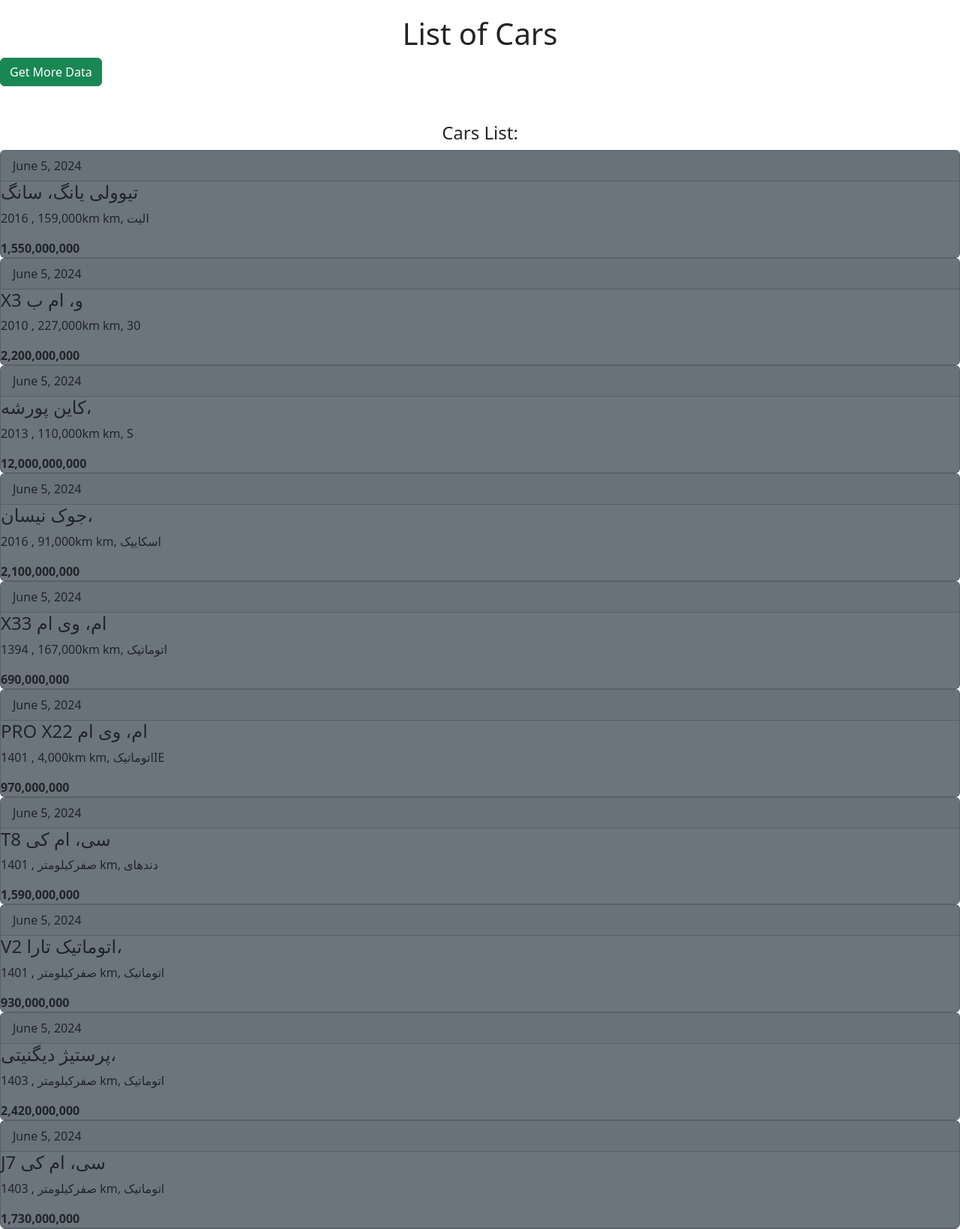
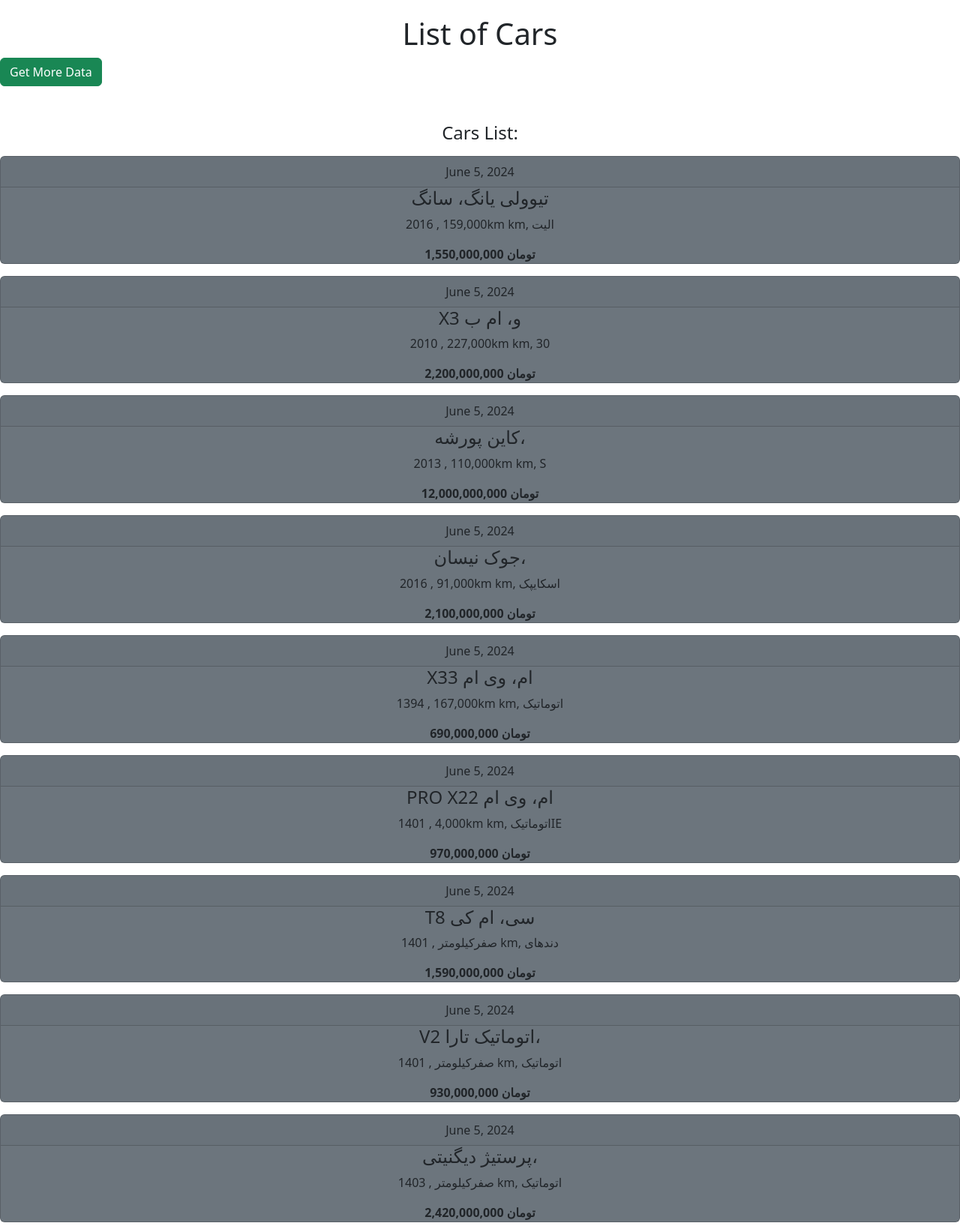
Before and after one commit to Alimeril/Cost_Predictor, a Django app: page /CarList/ in a window 1280 px wide. Shown: the part 235-1874 px from the top of the page at 75% size. Run offline with Django 5.2, Linux system fonts and the light colour scheme; data comes from the database, SQL or seed files in the repository.

Commit message:
Updating carlist html file

```diff
--- a/carpredictor/templates/carpredictor/carlist.html
+++ b/carpredictor/templates/carpredictor/carlist.html
@@ -9,11 +9,11 @@
 <a class="btn btn-success" href = "{% url 'carpredictor:GetCarData' %}" role="button">Get More Data</a><br>
 <h4 class=".container-fluid text-center pt-5">Cars List:</h4>
 {% for car in car_list %}
-    <div class="card bg-secondary">
+    <div class="card bg-secondary my-3 text-center">
         <p class="card-header">{{car.created}}</p>
         <h4 class="card-title">{{car.name}}</h4>
         <p class="card-text">{{car.year}}, {{car.km}}km, {{car.description}}</p>
-        <p class="card-text"><strong>{{car.price}}</strong></p>
+        <p class="card-text"><strong>{{car.price}} تومان</strong></p>
     </div>
 {% endfor %}
 <div class="pagination">
```
